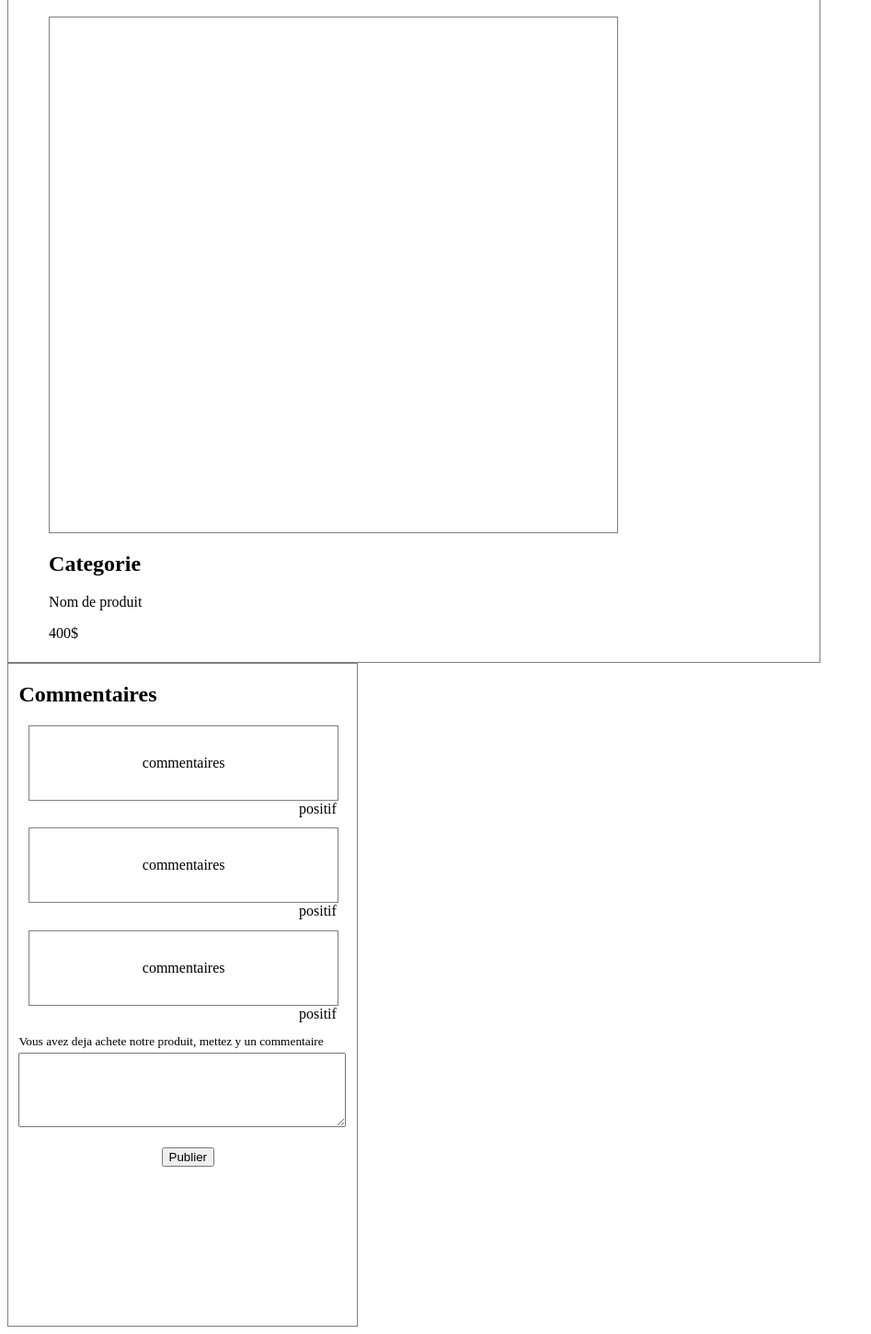
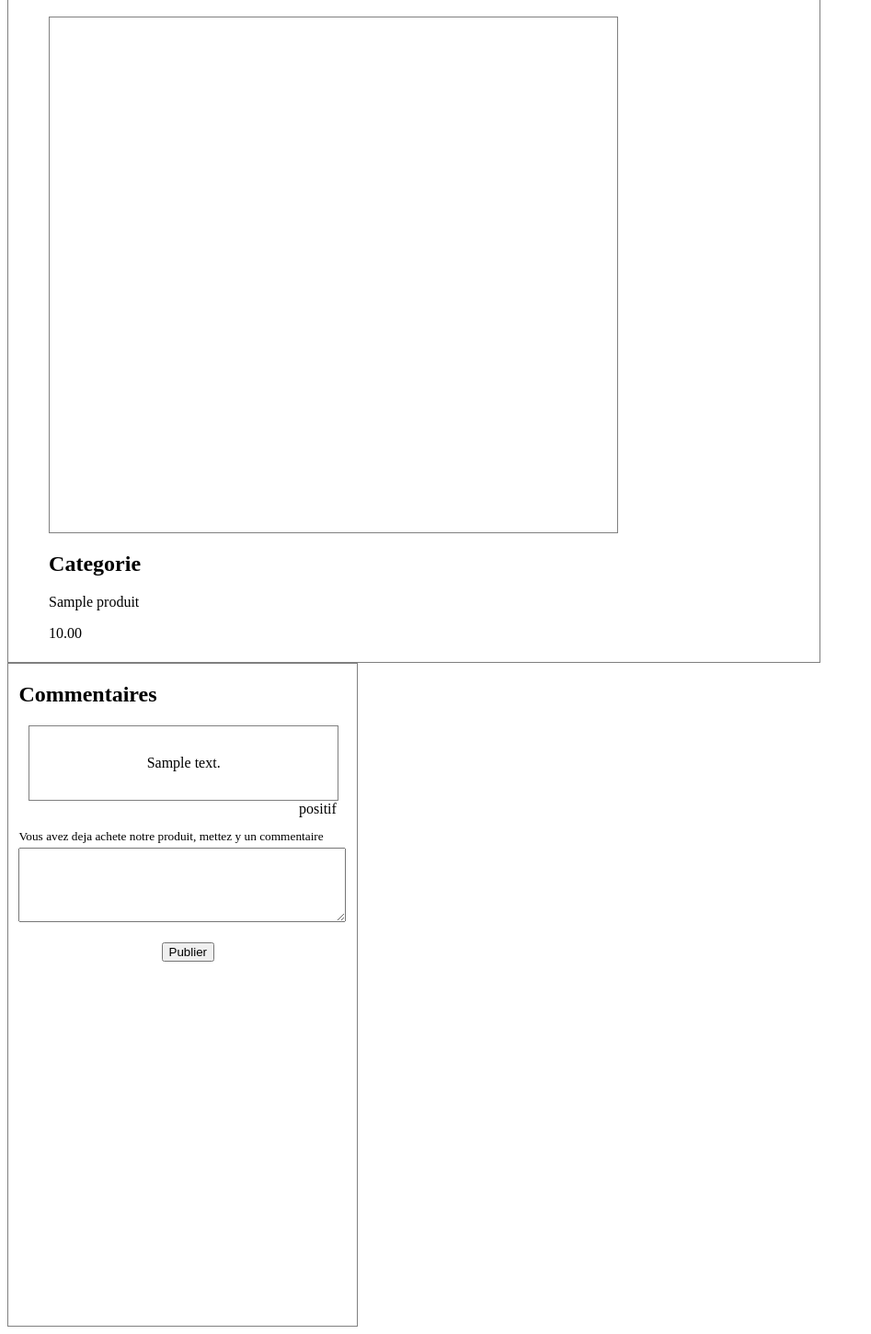
Before and after one commit to gigasandwich/malagasy-e-commerce, a Flask app: template templates/info-product.html in a window 1280 px wide. Shown: the part 91-1542 px from the top of the page at 92% size, without its empty margins (0-947 px from the left). Run offline with Flask 3, Linux system fonts and the light colour scheme; the template is opened without the code that fills it: values that come from a table or form of the project are taken from there, others are empty; tables that the repository leaves empty hold one stand-in row (values such as "Sample post"); parts of the project's set-up code (start-up, migrations or seed data) failed here and were passed over.

Commit message:
Change syntax to a more object oriented one

```diff
--- a/app.py
+++ b/app.py
@@ -39,6 +39,11 @@ def ajoutPanier():
     else:
         return jsonify({"error": "Produit non trouvé"}), 404
 
+@app.route("/produit/info/<int:id>")
+def infoProduit(id):
+    produit = Produit.query.filter_by(id=id).first_or_404()
+    commentaires = produit.commentaires
+    return render_template("info-product.html", produit=produit, commentaires=commentaires)
 
 if __name__ == "__main__":
     app.run(debug=True, port=5000)
--- a/templates/info-product.html
+++ b/templates/info-product.html
@@ -1,11 +1,13 @@
 <!DOCTYPE html>
 <html lang="en">
+
 <head>
     <meta charset="UTF-8">
     <meta name="viewport" content="width=device-width, initial-scale=1.0">
     <link rel="stylesheet" href="../css/info-product/info-product.css">
     <title>e-commerce</title>
 </head>
+
 <body>
     <div class="body">
         <div class="header">
@@ -17,36 +19,22 @@
             </div>
             <div class="info">
                 <h2>Categorie</h2>
-                <p>Nom de produit</p>
-                <p>400$</p>
+                <p>{{ produit.nom }}</p>
+                <p>{{ produit.prix }}</p>
             </div>
         </div>
         <div class="commentaires">
             <h2>Commentaires</h2>
+            {% for commentaire in commentaires %}
             <div class="commentaire">
                 <div class="is-commentaire">
-                    commentaires
+                    {{ commentaire.commentaire }}
                 </div>
                 <div class="classe">
                     positif
                 </div>
             </div>
-            <div class="commentaire">
-                <div class="is-commentaire">
-                    commentaires
-                </div>
-                <div class="classe">
-                    positif
-                </div>
-            </div>
-            <div class="commentaire">
-                <div class="is-commentaire">
-                    commentaires
-                </div>
-                <div class="classe">
-                    positif
-                </div>
-            </div>
+            {% endfor %}
             <div class="ajout-commentaire">
                 <small>Vous avez deja achete notre produit, mettez y un commentaire</small>
                 <textarea name="" id="" cols="30" rows="5"></textarea>
@@ -57,4 +45,5 @@
         </div>
     </div>
 </body>
+
 </html>
```
Also changed, not shown: templates/main.html (+4 -4 lines).
